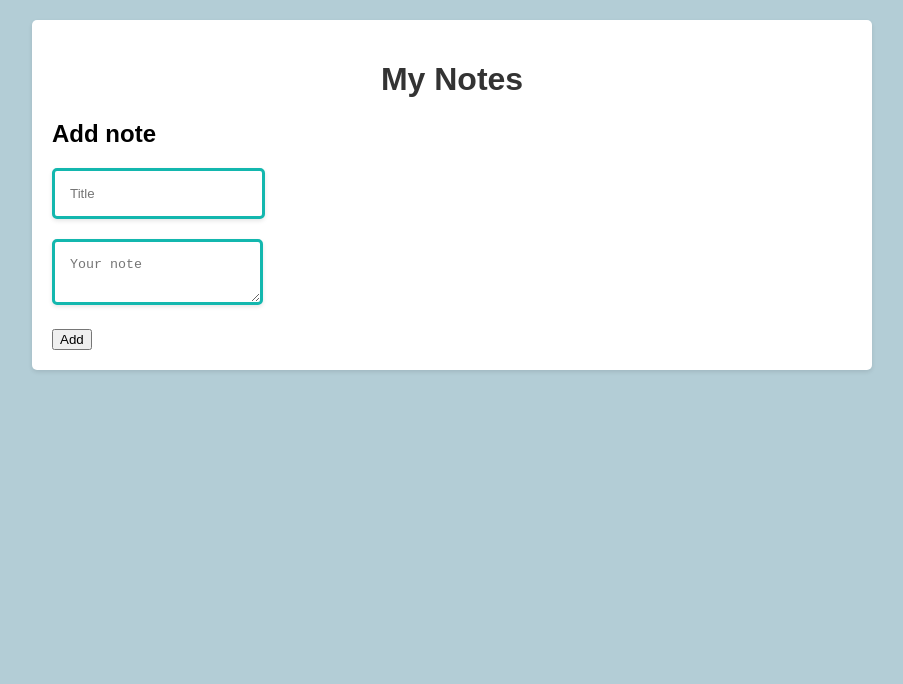
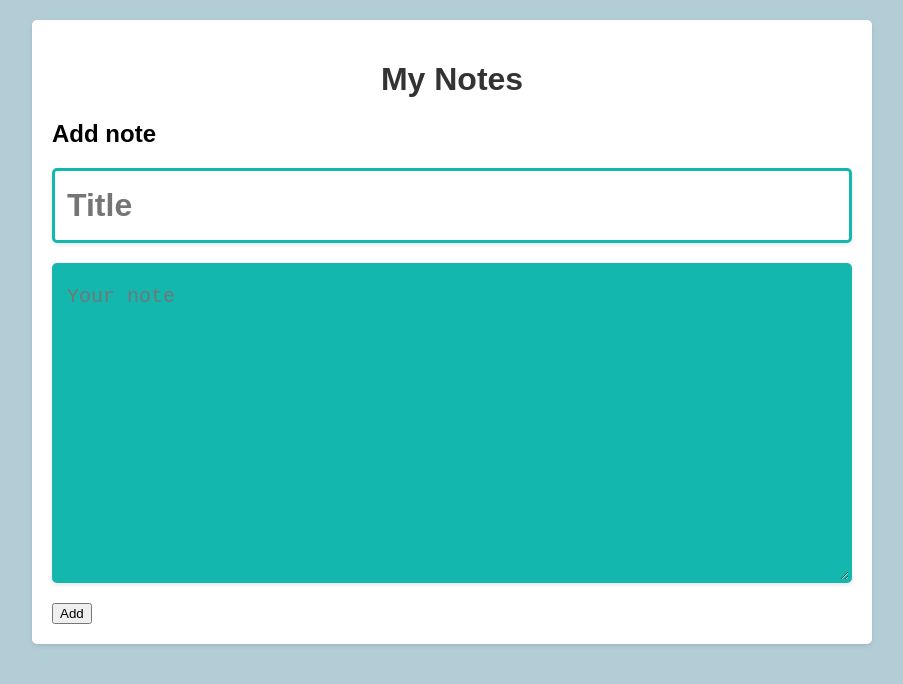
Before and after one commit to koki3000/notes-react, a React (Create React App) app: page /add in a window 1280 px wide. Shown: the top 684 px of the page, without its empty margins (188-1091 px from the left). Built offline with nearby package versions, Linux system fonts and the light colour scheme.

Commit message:
Changed style for add/update pages

```diff
--- a/src/App.css
+++ b/src/App.css
@@ -68,3 +68,61 @@ h1 {
   padding: 10px;
   cursor: pointer;
 }
+
+.textfield {
+  padding: 10px;
+  border: none;
+  /* border-radius: 4px; */
+  font-size: 14px;
+  color: #333;
+  width: 200px;
+}
+.title {
+  font-size: 18px;
+  /* border-radius: 4px; */
+}
+
+.textfield:focus {
+  outline: none;
+}
+
+.textfield::placeholder {
+  color: #999;
+}
+
+textarea.note {
+  background-color: #13B7AE;
+  color: white;
+  padding: 16px 12px;
+  width: 100%;
+  height: 40vh;
+  scrollbar-width: none;
+  display: block;
+  font-size: 20px;
+  line-height: 1.5;
+  box-sizing: border-box;
+}
+
+input.note  {
+  background-color: white;
+  color: #13B7AE;
+  padding: 16px 12px;
+  width: 100%;
+  resize: none;
+  scrollbar-width: none;
+  display: block;
+  font-size: 32px;
+  font-weight: bold;
+  box-sizing: border-box;
+}
+
+textarea.note:active,
+textarea.note:focus,
+input.note:active,
+input.note:focus {
+  outline: none;
+}
+
+textarea.note::-webkit-scrollbar {
+  display: none;
+}
```
